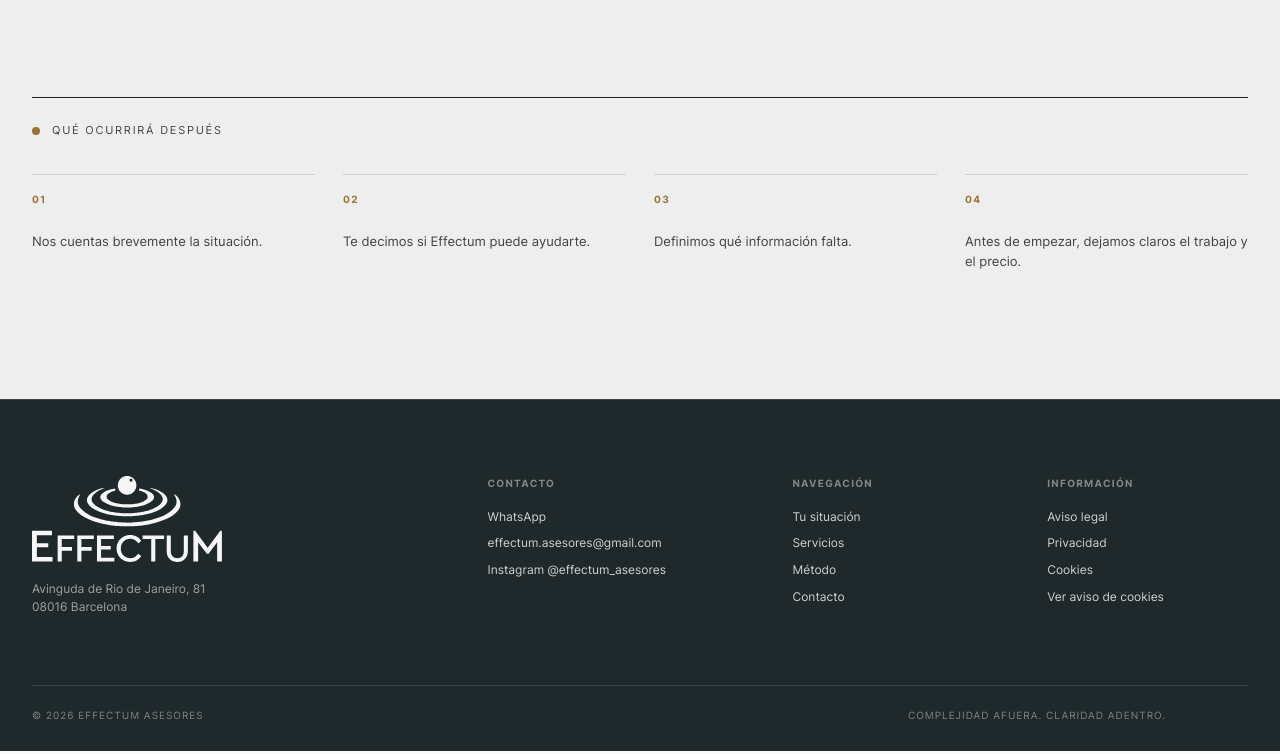
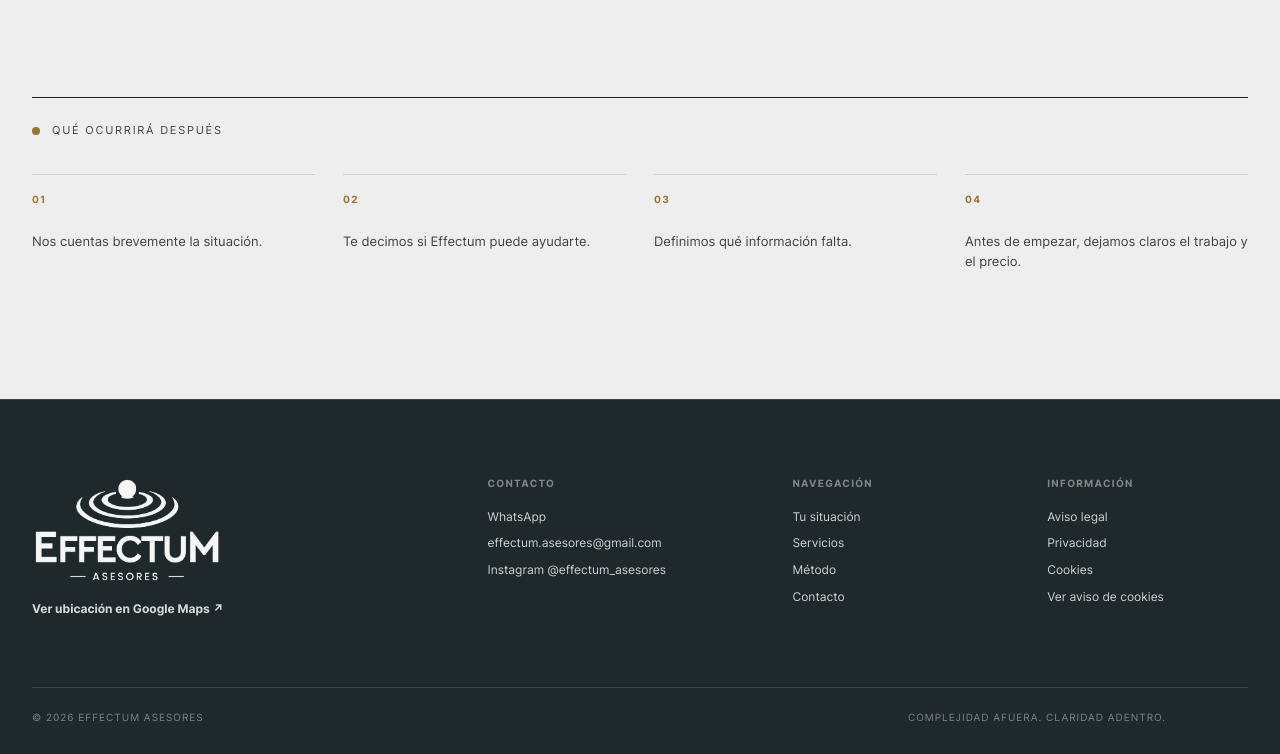
Before and after one commit to effectumasesores-ui/effectum-web, a website: page index.html in a window 1280 px wide. Shown: the part 10764-11518 px from the top of the page. Drawn offline with Linux system fonts and the light colour scheme.

Commit message:
Actualizar logo blanco del footer

```diff
--- a/index.html
+++ b/index.html
@@ -414,8 +414,8 @@
   <footer class="site-footer">
     <div class="shell footer-grid">
       <div class="footer-brand">
-        <img class="footer-logo" src="public/effectum-logo-white.svg" width="2000" height="898" alt="Effectum Asesores">
-        <p>Avinguda de Rio de Janeiro, 81<br>08016 Barcelona</p>
+        <img class="footer-logo" src="public/effectum-logo-horizontal.png" width="1203" height="679" alt="Effectum Asesores">
+        <a class="footer-map-link" data-event="footer_maps" href="https://maps.app.goo.gl/qmGekLZGeePCC3fb6" target="_blank" rel="noopener noreferrer">Ver ubicación en Google Maps ↗</a>
       </div>
       <div><span class="footer-label">Contacto</span><a href="https://wa.me/34640185443?text=Hola%2C%20quiero%20hablar%20de%20mi%20caso." target="_blank" rel="noreferrer">WhatsApp</a><a href="mailto:effectum.asesores@gmail.com">effectum.asesores@gmail.com</a><a href="https://www.instagram.com/effectum_asesores/" target="_blank" rel="noopener noreferrer">Instagram @effectum_asesores</a></div>
       <div><span class="footer-label">Navegación</span><a href="#situaciones">Tu situación</a><a href="#servicios">Servicios</a><a href="#metodo">Método</a><a href="#contacto">Contacto</a></div>
--- a/styles.css
+++ b/styles.css
@@ -690,7 +690,6 @@ h2 {
 
 .direct-contact a > span { color: var(--muted); font-size: 10px; font-weight: 700; letter-spacing: .13em; text-transform: uppercase; }
 .direct-contact strong { font-size: 14px; overflow-wrap: anywhere; }
-
 .lead-form { display: grid; gap: 19px; border-top: 1px solid var(--ink); padding-top: 28px; }
 .visually-hidden { position: absolute; width: 1px; height: 1px; margin: -1px; padding: 0; overflow: hidden; clip: rect(0, 0, 0, 0); white-space: nowrap; border: 0; }
 .form-row { display: grid; grid-template-columns: 1fr 1fr; gap: 18px; }
@@ -729,7 +728,8 @@ h2 {
 .site-footer { border-top: 1px solid rgba(255,255,255,.12); background: #1f292b; padding: 76px 0 28px; color: rgba(255,255,255,.82); }
 .footer-grid { display: grid; grid-template-columns: 1.6fr 1fr .8fr .8fr; gap: 54px; }
 .footer-logo { display: block; width: 190px; height: auto; filter: brightness(0) invert(1); opacity: .96; }
-.footer-brand p { margin: 18px 0 0; color: rgba(255,255,255,.56); font-size: 12px; }
+.footer-map-link { display: inline-flex; align-items: center; gap: 8px; margin-top: 16px; color: rgba(255,255,255,.82); font-size: 12px; font-weight: 700; }
+.footer-map-link:hover { color: var(--white); text-decoration: underline; text-underline-offset: 3px; }
 .footer-label { display: block; margin-bottom: 16px; color: rgba(255,255,255,.44); font-size: 10px; font-weight: 700; letter-spacing: .13em; text-transform: uppercase; }
 .footer-grid > div:not(.footer-brand) a { display: block; margin: 8px 0; color: rgba(255,255,255,.78); font-size: 12px; }
 .footer-grid a:hover { color: var(--white); }
```
